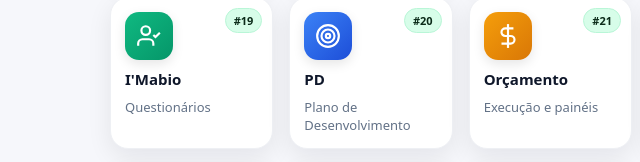
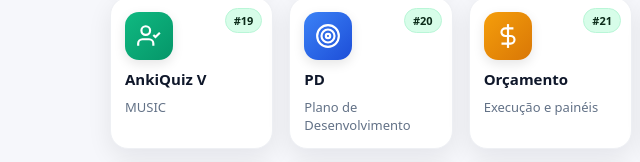
Before and after one commit to MabioDarlan/proaudit, a plain HTML site: page index.html in a window 1280 px wide. Shown: the part 632-794 px from the top of the page, 0-640 px from the left. Drawn offline with Linux system fonts and the light colour scheme.

Commit message:
index.html

```diff
--- a/index.html
+++ b/index.html
@@ -256,9 +256,9 @@ const APPS = [
 //Comentários: #1 Repete as Caixinhas. Usa a mesma grade e ícones
 
     {
-    title: "I'Mabio",
-    desc: "Questionários",
-    url: "welcome.html",
+    title: "AnkiQuiz V",
+    desc: "MUSIC",
+    url: "19_mabios_quiz_v1.4.1.html",
 	badge:"#19",
     icon: "user-check",
     gradient: ["#10b981", "#059669"]
```
